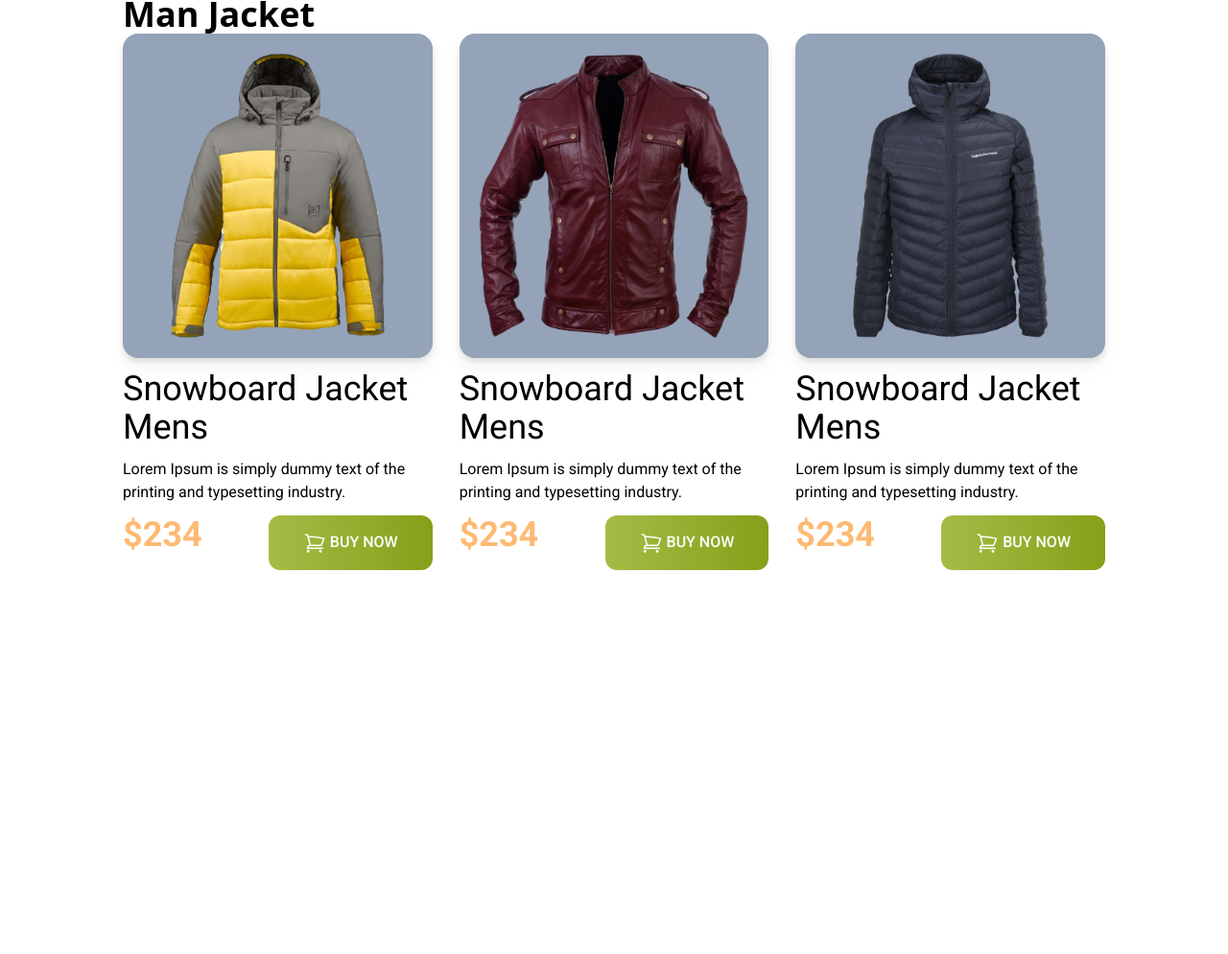
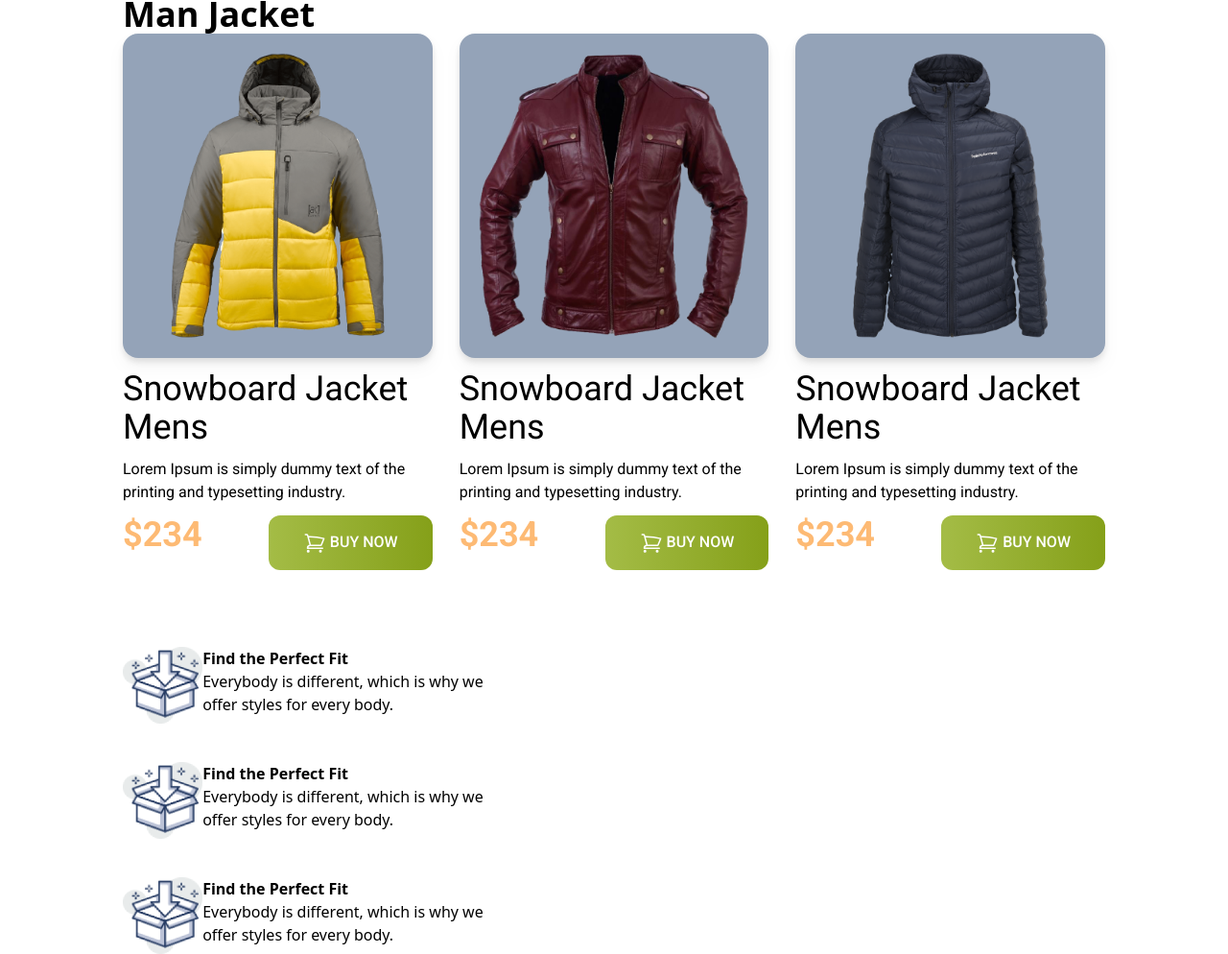
Before and after one commit to iftekharmahmud25/penguin-fashion-tailwind, a plain HTML site: page index.html in a window 1280 px wide. Shown: the part 1247-2241 px from the top of the page at 96% size. Before the commit the page ends 1841 px from the top, so only its background shows below. Drawn offline with nearby package versions, Linux system fonts and the light colour scheme.

Commit message:
add section

```diff
--- a/index.html
+++ b/index.html
@@ -197,10 +197,75 @@
 
                   </div>
 
+             </section>
+
+
+
+
+             <section class="max-w-5xl mx-auto mt-10  ">
+
+                 <div class="flex  ">
+
+                  <div>
+                    <div class="flex mt-10">
+                      <img class="w-30 h-20" src="icons/box.png" alt="">
+                      <div>
+                       <h2 class="font-bold ">Find the Perfect Fit</h2>
+                       <p>Everybody is different, which is why we <br>
+                        offer styles for every body.</p>
+                      </div>
+                </div>
+
+                <div class="flex mt-10">
+                 <img class="w-30 h-20" src="icons/box.png" alt="">
+                 <div>
+                  <h2 class="font-bold ">Find the Perfect Fit</h2>
+                  <p>Everybody is different, which is why we <br>
+                   offer styles for every body.</p>
+                 </div>
+                </div>
+
+              <div class="flex mt-10">
+             <img class="w-30 h-20" src="icons/box.png" alt="">
+             <div>
+              <h2 class="font-bold ">Find the Perfect Fit</h2>
+              <p>Everybody is different, which is why we <br>
+               offer styles for every body.</p>
+
+
+
+             </div>
+
+
+
+              </div>
+
+
+                </div>
+
+
+
+
+
+                 </div>
+
+
+
+
+
+
+
+
+
+
+
+
 
 
 
              </section>
+
+
 
     </main>
 
```
